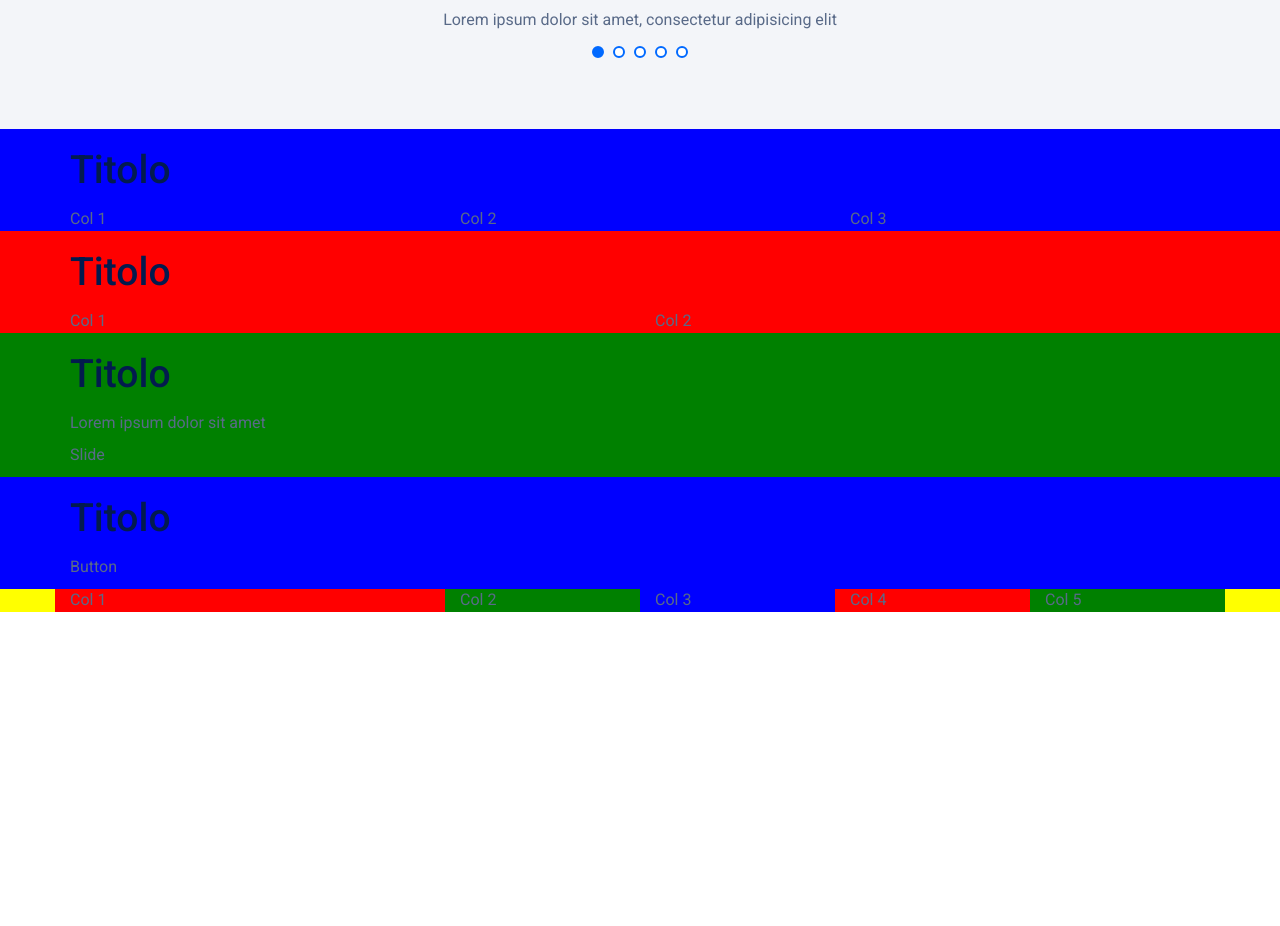
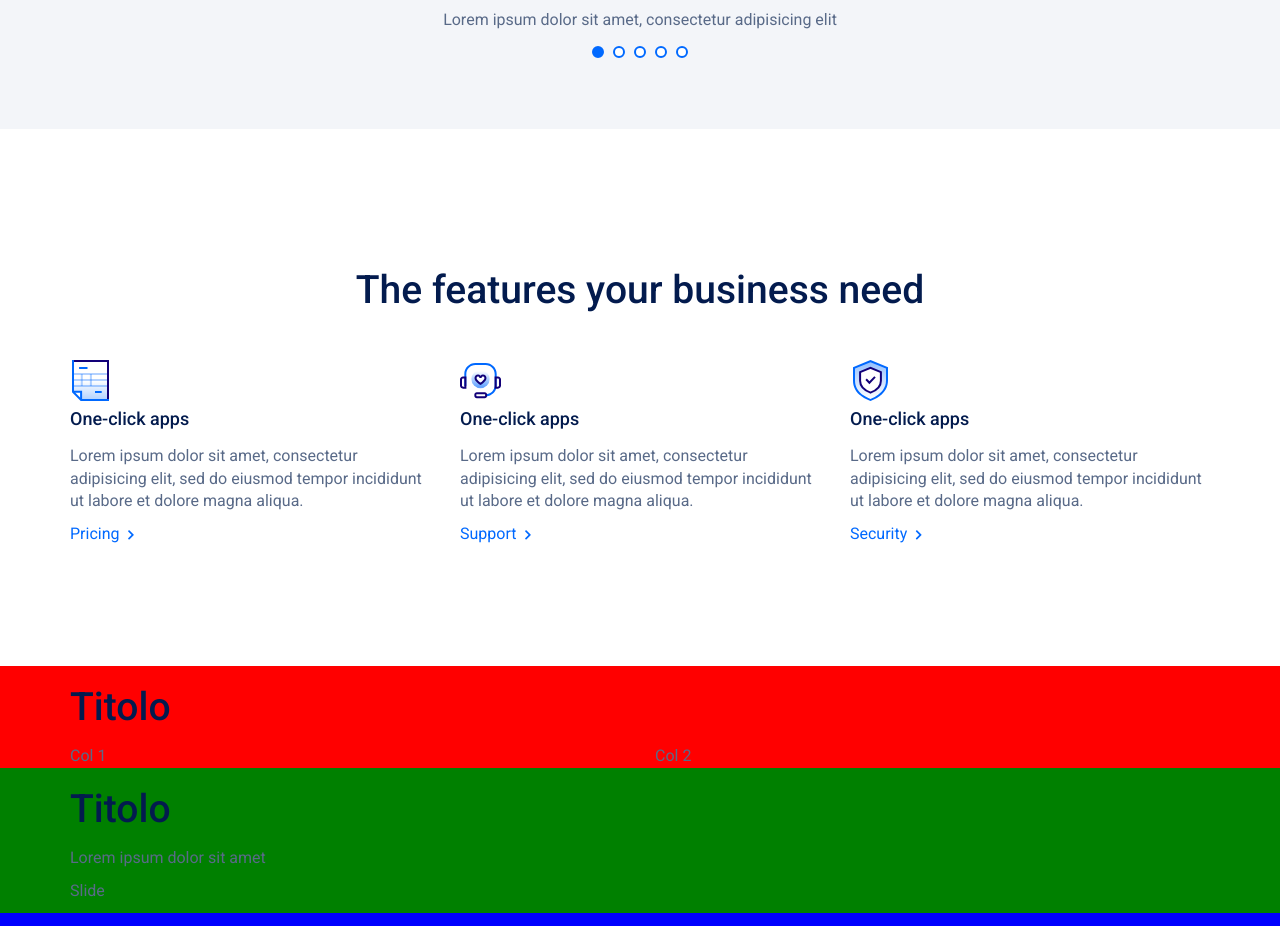
Before and after one commit to lorenzofranzone/html-css-digitalocean, a plain HTML site: page index.html in a window 1280 px wide. Shown: the part 2400-3326 px from the top of the page. Before the commit the page ends 3012 px from the top, so only its background shows below. Drawn offline with nearby package versions, Linux system fonts and the light colour scheme.

Commit message:
Features

```diff
--- a/css/style.css
+++ b/css/style.css
@@ -19,6 +19,11 @@ GENERAL
 .p-s { padding: 64px 0; }
 .p-l { padding: 120px 0; }
 .p-ls { padding: 120px 0 64px; }
+
+main h3 {
+  font-size: 18px;
+  margin: 8px 0 16px;
+}
 
 .slide-dots span {
   width: 12px;
@@ -325,11 +330,6 @@ Customers */
   margin-bottom: 16px;
 }
 
-.service h3 {
-  font-size: 18px;
-  margin: 8px 0 16px;
-}
-
 .service .ser-icon img {
   width: 41px;
 }
@@ -416,6 +416,13 @@ Developers */
     }
   }
 
+/* --------------------------------------------------
+Developers */
+
+.features .row {
+  margin-top: 48px;
+}
+
 /* //////////////////////////////////////////////////
 ==================================================
 FOOTER
--- a/index.html
+++ b/index.html
@@ -191,13 +191,34 @@
     <!-- //////////////////////////////////////////////////
     Features -->
 
-    <section class="features debug3">
+    <section class="features section-white p-l">
       <div class="container">
-        <h2>Titolo</h2>
+        <h2 class="text-center">The features your business need</h2>
         <div class="row">
-          <div class="col-lg-4">Col 1</div>
-          <div class="col-lg-4">Col 2</div>
-          <div class="col-lg-4">Col 3</div>
+          <div class="col-md-4 col-xs-12">
+            <div class="ser-icon">
+              <img src="img/pred-pricing.svg" alt="Predictable pricing">
+            </div>
+            <h3>One-click apps</h3>
+            <p>Lorem ipsum dolor sit amet, consectetur adipisicing elit, sed do eiusmod tempor incididunt ut labore et dolore magna aliqua.</p>
+            <a href="#">Pricing</a>
+          </div>
+          <div class="col-md-4 col-xs-12">
+            <div class="ser-icon">
+              <img src="img/world-class.svg" alt="World-class service">
+            </div>
+            <h3>One-click apps</h3>
+            <p>Lorem ipsum dolor sit amet, consectetur adipisicing elit, sed do eiusmod tempor incididunt ut labore et dolore magna aliqua.</p>
+            <a href="#">Support</a>
+            </div>
+          <div class="col-md-4 col-xs-12">
+            <div class="ser-icon">
+              <img src="img/reliable-platform.svg" alt="Reliable platform">
+            </div>
+            <h3>One-click apps</h3>
+            <p>Lorem ipsum dolor sit amet, consectetur adipisicing elit, sed do eiusmod tempor incididunt ut labore et dolore magna aliqua.</p>
+            <a href="#">Security</a>
+          </div>
         </div>
       </div>
     </section>
```
